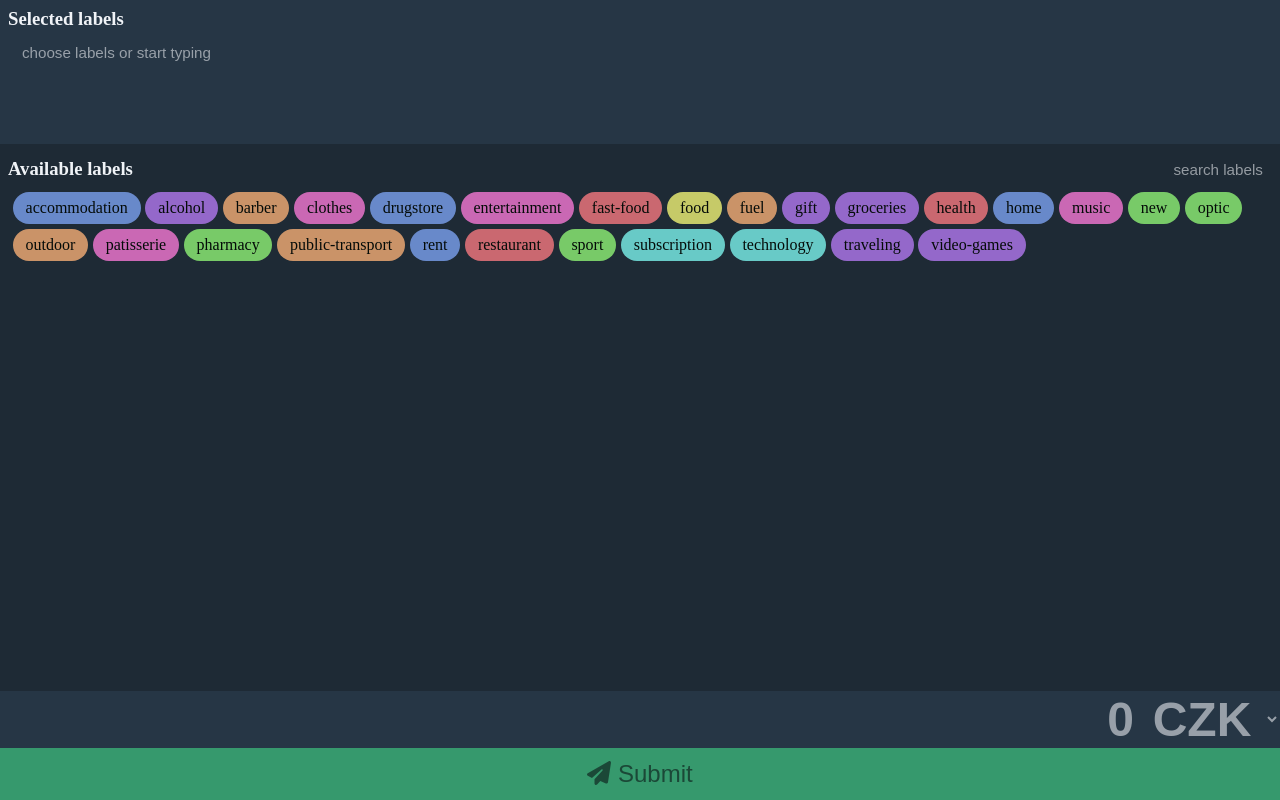
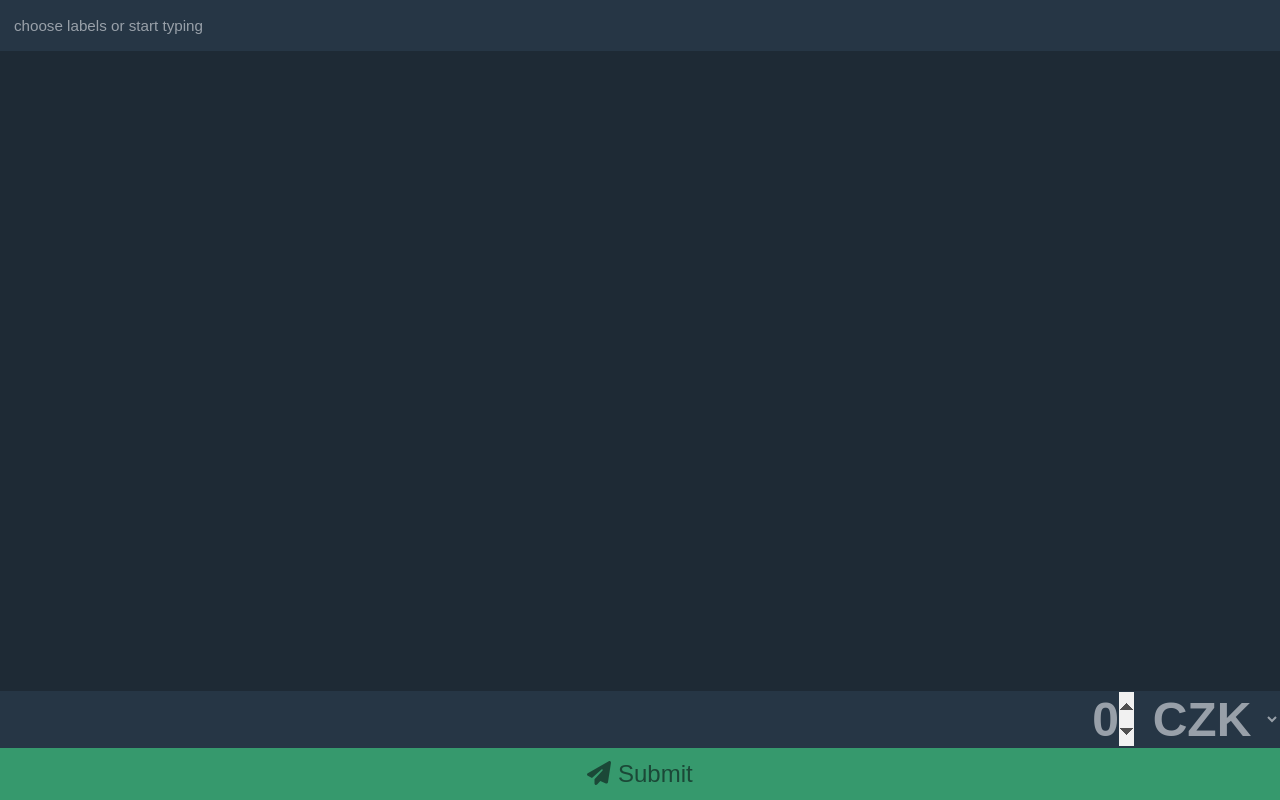
Before and after one commit to mullevik/yaba, a Vue app: page / in a window 1280 px wide. Both pictures are taken after a click on the link "add new expense". Built offline with nearby package versions, Linux system fonts and the light colour scheme.

Commit message:
Unified component for selected labels

```diff
--- a/src/components/AvailableLabelsComponent.vue
+++ b/src/components/AvailableLabelsComponent.vue
@@ -1,14 +1,11 @@
 <template>
     <section>
-        <div>
-            <h3>Available labels</h3>
-            <input type="text" placeholder="search labels" :value="searchText" @input="e => searchText = e.target.value">
-        </div>
-        <div class="labels">
+        <div class="labels" v-if="filteredLabels.length > 0">
             <LabelComponent v-for="(label, index) in filteredLabels" :key="index" :name="label.name" :color="label.color"
                 :clickable="true" @click="this.$emit('onLabelSelected', label.name)">
             </LabelComponent>
         </div>
+        <div v-else>no available labels found (hit space to add new one)</div>
     </section>
 </template>
 
@@ -17,14 +14,20 @@
 
 import { getLabelScoreMap } from '@/localStorageUtils';
 import LabelComponent from './LabelComponent.vue';
+
 export default {
     name: "AvailableLabels",
     components: { LabelComponent },
-    props: ["modelValue"],
-    emits: ["update:modelValue", "onLabelSelected"],
+    props: {
+        searchText: {
+            default: "",
+        },
+        availableLabels: {},
+    },
+    emits: ["onLabelSelected"],
     computed: {
         sortedLabels() {
-            return [...this.modelValue].sort((a, b) => {
+            return [...this.availableLabels].sort((a, b) => {
                 return a.name.localeCompare(b.name);
             }).sort((a, b) => {
                 const aScore = (a.name in this.labelScoreMap) ? this.labelScoreMap[a.name] : 0;
@@ -39,12 +42,13 @@ export default {
             });
         },
         filteredLabels() {
+            console.log(this.searchText);
+            if (this.searchText.trim().length == 0) {return this.sortedLabels}
             return this.sortedLabels.filter(x => x.name.toLowerCase().includes(this.searchText.toLocaleLowerCase()));
         }
     },
     data() {
         return {
-            searchText: "",
             labelScoreMap: getLabelScoreMap(),
         }
     }
--- a/src/components/FreeTextLabelComponent.vue
+++ b/src/components/FreeTextLabelComponent.vue
@@ -1,6 +1,6 @@
 <template>
 
-  <span >
+  <span>
     <input type="text" :placeholder="placeholder" v-model="text">
   </span>
 
@@ -16,7 +16,7 @@ export default {
       type: String
     },
   },
-  emits: ["onLabelSubmit"],
+  emits: ["onLabelSubmit", "onTextChanged"],
   data() {
     return {
       text: "",
@@ -24,7 +24,8 @@ export default {
   },
   watch: {
     text(newText) {
-      if (newText.trim().length > 1 && newText.endsWith(" ")) {
+      this.$emit("onTextChanged", newText.trim());
+      if (newText.trim().length > 0 && newText.endsWith(" ")) {
         this.$emit("onLabelSubmit", newText.trim());
         this.text = "";
       }
@@ -34,7 +35,6 @@ export default {
 </script>
 
 <style scoped>
-
 input[type=text] {
   width: 13em;
   display: inline-block;
--- a/src/components/SelectedLabelsComponent.vue
+++ b/src/components/SelectedLabelsComponent.vue
@@ -1,30 +1,52 @@
 <template>
-    <section>
-        <div>
-            <h3>Selected labels</h3>
-        </div>
-        <div class="labels">
+    <div id="container">
+        <div class="selected-labels">
             <LabelComponent v-for="(label, index) in modelValue" :key="index" :name="label.name" :color="label.color"
-            :removable="true" @on-remove="this.removeLabel(index)">
+                :removable="true" @on-remove="this.removeLabel(index)">
             </LabelComponent>
-            <FreeTextLabelComponent :placeholder="placeholder" @on-label-submit="this.addLabel">
+            <FreeTextLabelComponent :placeholder="placeholder" @on-label-submit="this.addLabel" @on-text-changed="this.searchText = $event">
             </FreeTextLabelComponent>
         </div>
-    </section>
+        <div class="available-labels" v-if="this.isExpanded">
+            <AvailableLabelsComponent :available-labels="availableLabels" :search-text="searchText" @on-label-selected="this.selectLabel"
+                class="available-labels-section" :style="cssVars">
+            </AvailableLabelsComponent>
+        </div>
+    </div>
 </template>
 
 <script>
 import LabelComponent from './LabelComponent.vue';
 import FreeTextLabelComponent from './FreeTextLabelComponent.vue';
+import AvailableLabelsComponent from './AvailableLabelsComponent.vue'
 export default {
     name: "SelectedLabelsComponent",
-    components: { LabelComponent, FreeTextLabelComponent },
-    props: ["modelValue"],
+    components: { LabelComponent, FreeTextLabelComponent, AvailableLabelsComponent },
+    props: {
+        modelValue: {
+            default: [],
+        },
+        availableLabels: {
+            default: [],
+        },
+        alwaysExpanded: {
+            default: false,
+        }
+    },
     emits: ["update:modelValue"],
     computed: {
         placeholder() {
             return this.modelValue.length > 0 ? "... or type a custom label" : "choose labels or start typing";
-        }
+        },
+        // isExpanded() {
+
+        // }
+    },
+    data() {
+        return {
+            searchText: "",
+            isExpanded: this.alwaysExpanded,
+        };
     },
     methods: {
         removeLabel(labelIndex) {
@@ -32,29 +54,38 @@ export default {
         },
         addLabel(name, color = null) {
             const newLabels = this.modelValue.map(x => x);
-            newLabels.push({name: name, color: color})
+            newLabels.push({ name: name, color: color })
             this.$emit("update:modelValue", newLabels);
-        }
+        },
+        selectLabel(name) {
+            const newLabels = this.modelValue.map(x => x);
+            const chosenLabels = this.availableLabels.filter(x => x.name === name);
+            if (chosenLabels.length !== 1) {
+                console.warn(`Label with name ${name} not found in available labels.`)
+            }
+            newLabels.push(chosenLabels[0]);
+            this.$emit("update:modelValue", newLabels);
+        },
+    },
+    mounted() {
+        document.getElementById("container").addEventListener('focusin', () => {this.isExpanded = true;})
     }
 }
 </script>
 
 <style scoped>
-h3 {
-    display: inline;
-    margin-top: 0;
-    box-sizing: border-box;
-}
 
-section {
+div.selected-labels {
+    display: block;
     text-align: left;
-    padding: 0.5em;
-}
-
-div.labels {
-    display: block;
     box-sizing: border-box;
     line-height: 1em;
-    padding: 0.3em 0 0 0.3em;
+    padding: 0.5em 0 0.5em 0.3em;
+}
+div.available-labels {
+    float: left;
+    background-color: var(--cp-secondary-middle);
+    box-shadow: 0 0px 6px 3px #000000aa;
+    min-width: 100%;
 }
 </style>
--- a/src/components/SubmitBudgetLogComponent.vue
+++ b/src/components/SubmitBudgetLogComponent.vue
@@ -1,9 +1,6 @@
 <template>
-  <SelectedLabelsComponent v-model="selectedLabels" class="selected-labels-section" :style="cssVars">
+  <SelectedLabelsComponent v-model="selectedLabels" :available-labels="availableLabels" class="selected-labels-section" :style="cssVars">
   </SelectedLabelsComponent>
-  <AvailableLabelsComponent v-model="availableLabels" @on-label-selected="this.selectLabel"
-    class="available-labels-section" :style="cssVars">
-  </AvailableLabelsComponent>
 
   <div class="amount-section">
     <input ref="inputAmount" type="number" name="amount" id="input-amount" v-model="amount" placeholder="0">
@@ -23,9 +20,8 @@
 import { createBudgeLog } from "@/budgetUtils"
 import { sendBudgetLog } from "@/api"
 import SelectedLabelsComponent from './SelectedLabelsComponent.vue'
-import AvailableLabelsComponent from './AvailableLabelsComponent.vue'
+import { storeBudgetLog } from "../localStorageUtils"
 import { LABELS } from "../models"
-import { storeBudgetLog } from "../localStorageUtils"
 
 function getAvailableLabels() {
   return LABELS;
@@ -33,7 +29,7 @@ function getAvailableLabels() {
 
 export default {
   name: 'SubmitBudgetLogComponent',
-  components: { SelectedLabelsComponent, AvailableLabelsComponent },
+  components: { SelectedLabelsComponent },
   props: {
     pastLog: {
       type: Object,
@@ -90,15 +86,6 @@ export default {
       this.amount = null,
         this.selectedLabels = [];
     },
-    selectLabel(name) {
-      const newLabels = this.selectedLabels.map(x => x);
-      const chosenLabels = this.availableLabels.filter(x => x.name === name);
-      if (chosenLabels.length !== 1) {
-        console.warn(`Label with name ${name} not found in available labels.`)
-      }
-      newLabels.push(chosenLabels[0]);
-      this.selectedLabels = newLabels;
-    },
     submitAmount() {
       this.ableToSubmit = false;
       this.pendingSubmit = true;
@@ -127,7 +114,6 @@ export default {
 .selected-labels-section {
   /* width: 100%; */
   background-color: var(--cp-secondary-middle);
-  min-height: 8em;
 }
 
 div.amount-section {
@@ -144,14 +130,9 @@ div.amount-section input[type=number] {
 /* Chrome, Safari, Edge, Opera */
 input::-webkit-outer-spin-button,
 input::-webkit-inner-spin-button {
-  -webkit-appearance: none;
   margin: 0;
 }
 
-/* Firefox */
-input[type=number] {
-  -moz-appearance: textfield;
-}
 
 div.amount-section input[type=number]::placeholder {
   color: var(--cp-text-light-dimmed);
```
